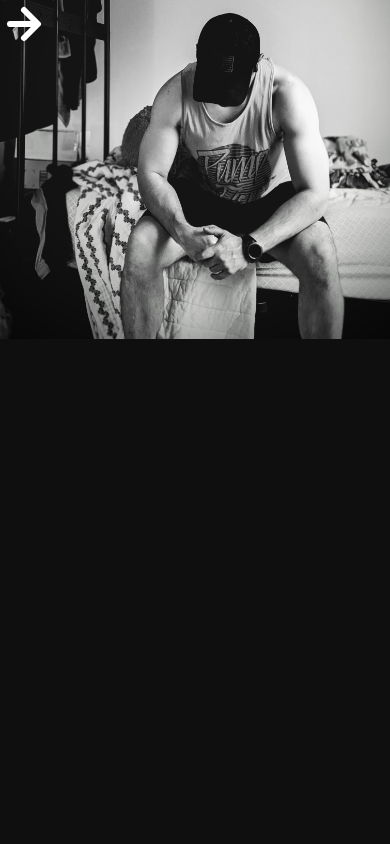
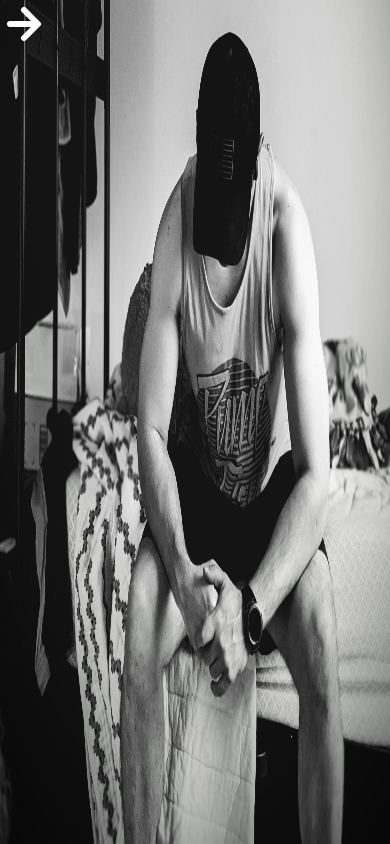
Before and after one commit to Kvasir111/ryanrowe.us, a Nuxt app: page / in a window 390 px wide. Built offline with nearby package versions, Linux system fonts and the light colour scheme.

Commit message:
updated navbar so it dynamically generates links based off an array data member. Updated bio so it's a little less obnoxious

```diff
--- a/layouts/default.vue
+++ b/layouts/default.vue
@@ -9,10 +9,8 @@
 				<label for="closeButton" class="hidden"></label>
 				<button v-on:click="closeNav" id="closeButton"><left-arrow class="closeButton"/></button>
 				<ul>
-					<li v-on:click="closeNav"><nuxt-link class="navButton text-white hover:bg-gray-300 hover:text-black" to="/">HOME</nuxt-link></li>
-					<li v-on:click="closeNav"><nuxt-link class="navButton text-white hover:bg-gray-300 hover:text-black" to="/bio">BIO</nuxt-link></li>
-					<li v-on:click="closeNav"><nuxt-link class="navButton text-white hover:bg-gray-300 hover:text-black" to="/projects">PROJECTS</nuxt-link></li>
-					<li v-on:click="closeNav"><nuxt-link class="navButton text-white hover:bg-gray-300 hover:text-black" to="/resume">RESUME</nuxt-link></li>
+					<li v-on:click="closeNav"><nuxt-link class="navButton text-white hover:bg-gray-300 hover:text-black" to="/">Home</nuxt-link></li>
+					<li :key="i" v-for="(page, i) in pages" v-on:click="closeNav"><nuxt-link class="navButton text-white hover:bg-gray-300 hover:text-black" :to=pages[i]>{{pages[i]}}</nuxt-link></li>
 				</ul>
 			</div>
 		</div>
@@ -26,7 +24,8 @@
 		components: {LeftArrow, RightArrow},
 		data: function () {
 			return {
-				myName: "RYAN ROWE"
+				pages: ['Bio', 'Resume', 'Projects'],
+
 			}
 		},
 		methods :{
--- a/pages/bio.vue
+++ b/pages/bio.vue
@@ -3,7 +3,7 @@
 		<div class="text-white mx-auto text-center sm:w-2/3 md:1/3 p-2" id="about_me">
 			<h1 class="text-center text-2xl">Who am I?</h1>
 			<p class="text-left">
-				Hey there! My name is Ryan. I'm a part time programmer, quarter time web developer, part time engineer and full time fuckin weirdo.
+				Hey there! My name is Ryan. I'm a part time programmer, quarter time web developer, part time engineer and full time weirdo.
 			</p>
 			<p class="text-left">
 				I started my education in network administration. Learning the ins and outs of how enterprise networks function and mange their resources as well as their people.
@@ -11,12 +11,10 @@
 				However, I wasn't satisfied with my understanding of technology. I knew how to use fancy computers, but not how humans tricked some rocks into doing math and making the pretty pictures.
 				I then decided to start my education in computer science, where I learned the foundations of computer programming in Java, but also branching out into Assembly and C#, Perl, and Python.
 			</p>
+			<h1 class="text-center text-2xl">What do I do?</h1>
 			<p class="text-left">
-				Around this time, I decided I wanted to do something with my life that maybe I could get a few stories from. In 2016 I enlisted in the National Guard as a Combat Engineer.
-				Didn't really get a lot of relevant experience here for my civilian Job, but now I know how to blow shit up and drive big trucks. So that's cool I guess.
-			</p>
-			<p>
-
+				I do little bits of everything. I get bored pretty easy just doing the same safe thing day in day out, so I keep busy by experimenting with little side projects. Most of them never make it beyond
+				the "pile of garbage on a table surrounded by energy drinks and lots of swear words", but I consider that good experience more than anything.
 			</p>
 		</div>
 	</div>
--- a/pages/index.vue
+++ b/pages/index.vue
@@ -1,6 +1,6 @@
 <template>
-	<div class="h-screen overflow-hidden justify-center w-full">
-	<img  alt="bg" class="" src="~static/images/sadman.jpg">
+	<div class="md:fullscreen">
+	<img  alt="bg" class="h-screen w-screen overflow-hidden justify-center lg:h-auto" src="~static/images/sadman.jpg">
 	</div>
 </template>
 
@@ -22,12 +22,10 @@
 </script>
 
 <style scoped>
-	.parallax{
-		height: 100%;
-		background-attachment: fixed;
-		background-position: center;
-		background-repeat: no-repeat;
-		background-size: cover;
+	@responsive {
+		.fullscreen {
+			@apply h-screen overflow-hidden justify-center w-full
+		}
 	}
 	html{
 		height: 100%;
--- a/pages/projects.vue
+++ b/pages/projects.vue
@@ -31,7 +31,7 @@
 				{
 					for (let index in response.data){
 						console.log(response.data[index].name);
-						console.log(response.data[index].html_url)
+						console.log(response.data[index].html_url);
 						this.gitLinks.push(
 							{
 								repoName : response.data[index].name,
```
